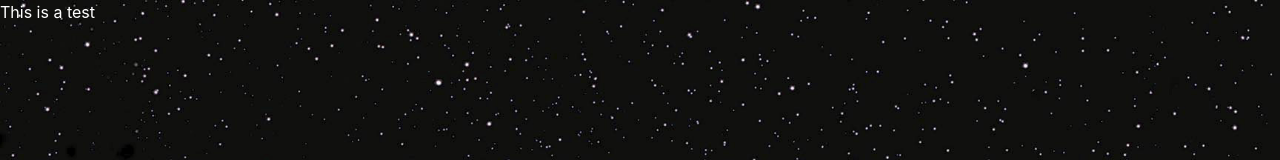
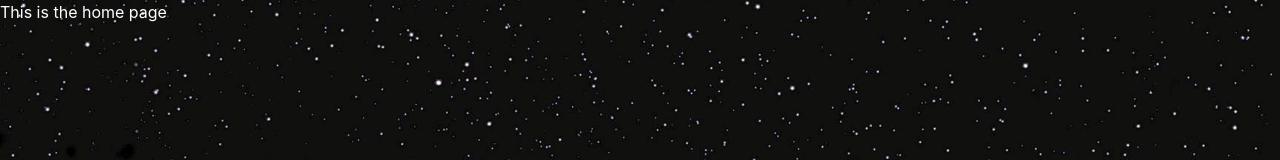
Before and after one commit to Jacobs1986/Jon-Starwars, a React (Create React App) app in the folder client/: page / in a window 1280 px wide. Shown: the top 160 px of the page. Built offline with nearby package versions, Linux system fonts and the light colour scheme.

Commit message:
Update App.js

```diff
--- a/client/src/App.js
+++ b/client/src/App.js
@@ -7,12 +7,17 @@ import "bootstrap/dist/css/bootstrap.min.css";
 // Styling
 import "./App.css"
 
+// Pages
+import Home from "./components/pages/home.pages"
+
 class App extends Component {
     render() {
         return (
-            <div>
-                This is a test
-            </div>
+            <Router>
+                <div>
+                    <Route exact path="/" component={Home} />
+                </div>
+            </Router>
         );
     };
 }
```
